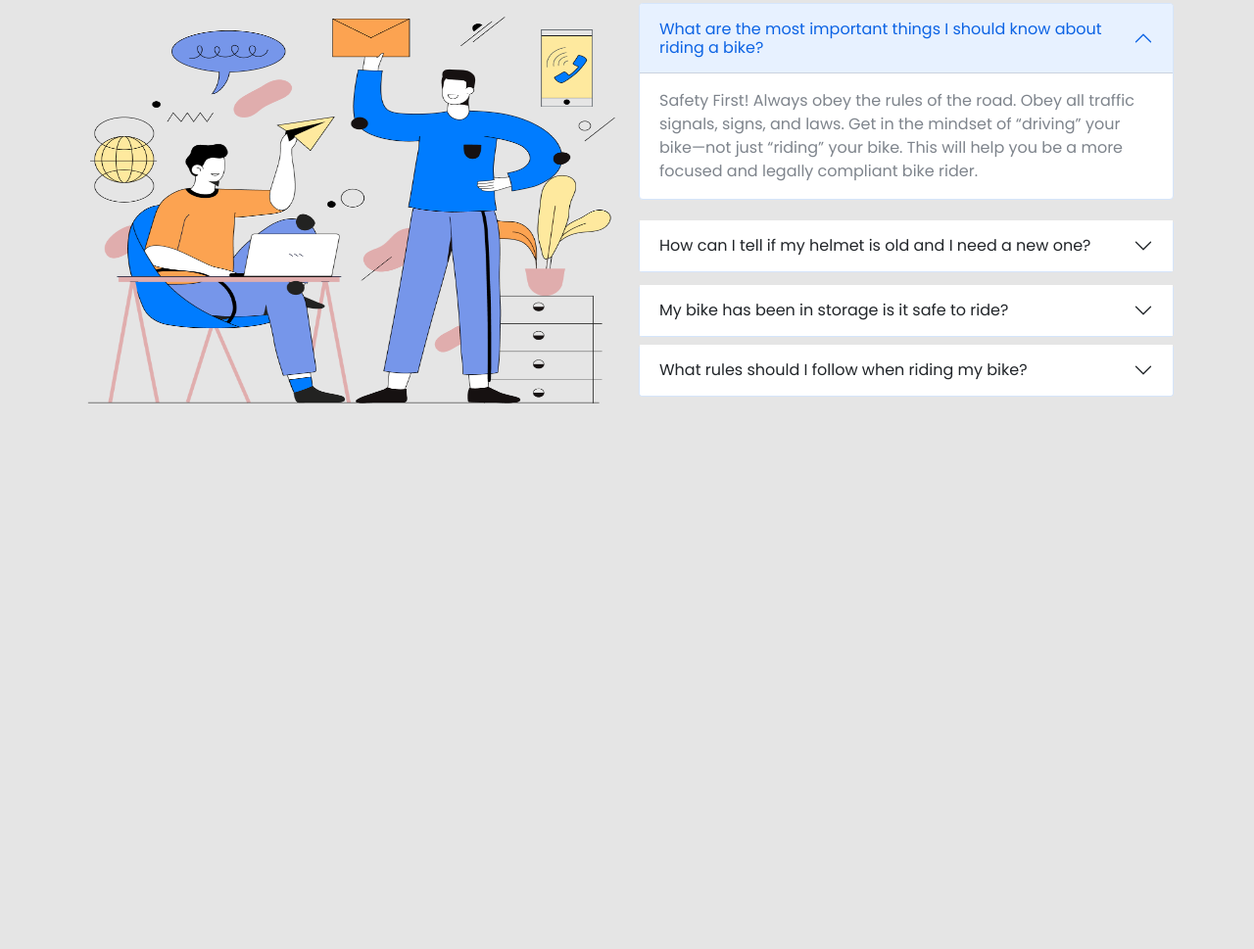
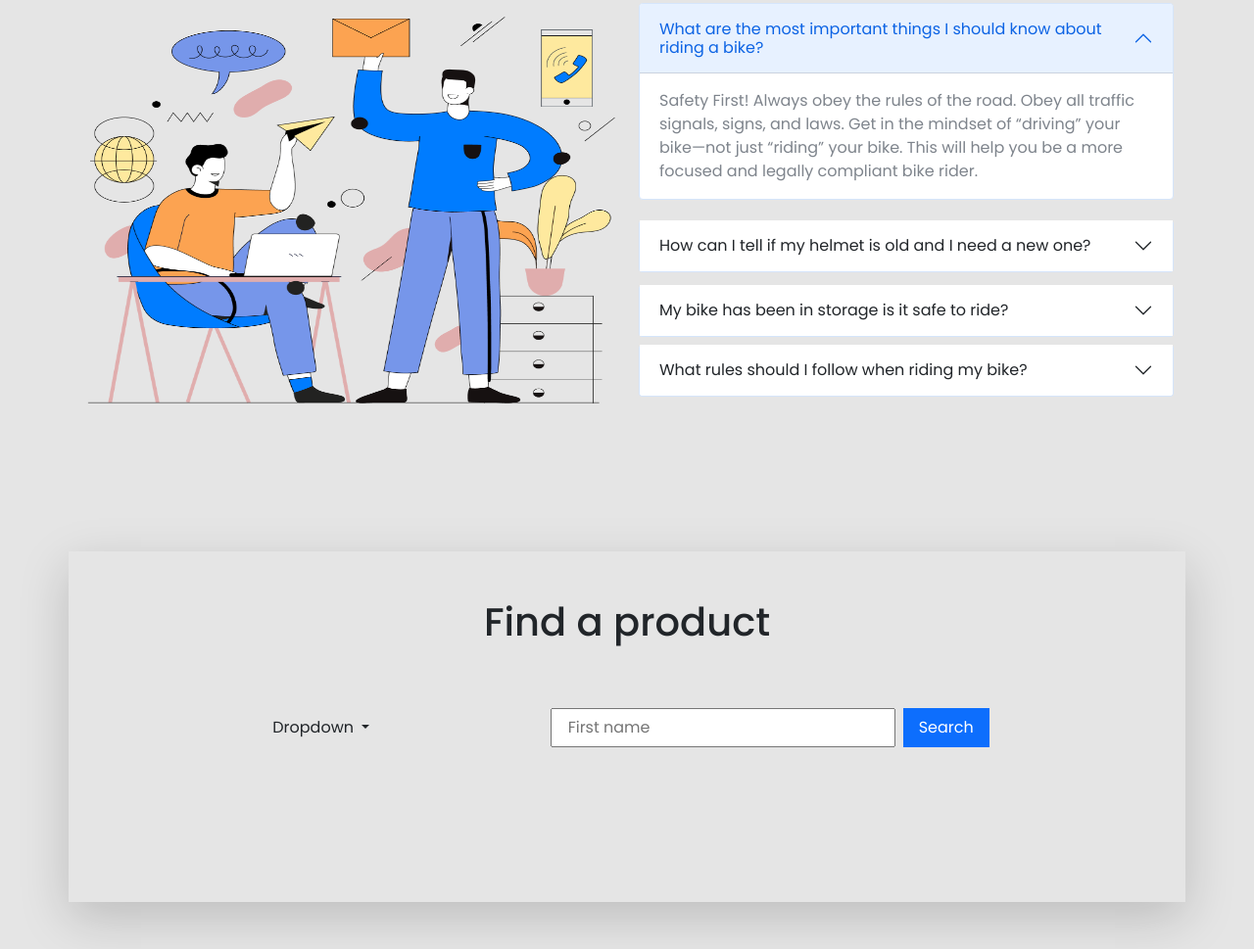
Before and after one commit to arefinbayazid/honda-cbr, a plain HTML site: page index.html in a window 1280 px wide. Shown: the part 2210-3179 px from the top of the page at 98% size. Before the commit the page ends 2773 px from the top, so only its background shows below. Drawn offline with nearby package versions, Linux system fonts and the light colour scheme.

Commit message:
find a product section added

```diff
--- a/index.html
+++ b/index.html
@@ -204,6 +204,36 @@
                 </div>
             </section>
         </div>
+
+        <!-- find a product section -->
+        <section>
+            <div class="find-product container my-5 shadow-lg">
+                <h1 class="py-5 text-dark text-center">Find a product</h1>
+                <div class="navbar navbar-expand-lg">
+                    <div class="container-fluid">
+                        <div class="collapse navbar-collapse d-flex justify-content-evenly" id="navbarSupportedContent">
+                            <ul class="navbar-nav mb-2 mb-lg-0">
+                            <li class="nav-item dropdown">
+                                <a class="nav-link dropdown-toggle text-dark" href="#" id="navbarDropdown" role="button" data-bs-toggle="dropdown" aria-expanded="false">
+                                Dropdown
+                                </a>
+                                <ul class="dropdown-menu" aria-labelledby="navbarDropdown">
+                                <li><a class="dropdown-item" href="#">Action</a></li>
+                                <li><a class="dropdown-item" href="#">Another action</a></li>
+                                <li><hr class="dropdown-divider"></li>
+                                <li><a class="dropdown-item" href="#">Something else here</a></li>
+                                </ul>
+                            </li>
+                            </ul>
+                            <form class="d-flex">
+                            <input type="text" class="px-3" placeholder="First name" aria-label="First name">
+                            <button class="bg-primary text-white ms-2 px-3 py-2 border-0" type="submit">Search</button>
+                            </form>
+                        </div>
+                    </div>
+                </div>
+            </div>
+        </section>
     </main>
 
 
--- a/style.css
+++ b/style.css
@@ -105,3 +105,6 @@ body{
 .accordion-item-paragraph{
     color: #7E848C;
 }
+.find-product{
+    padding-bottom: 150px;
+}
```
